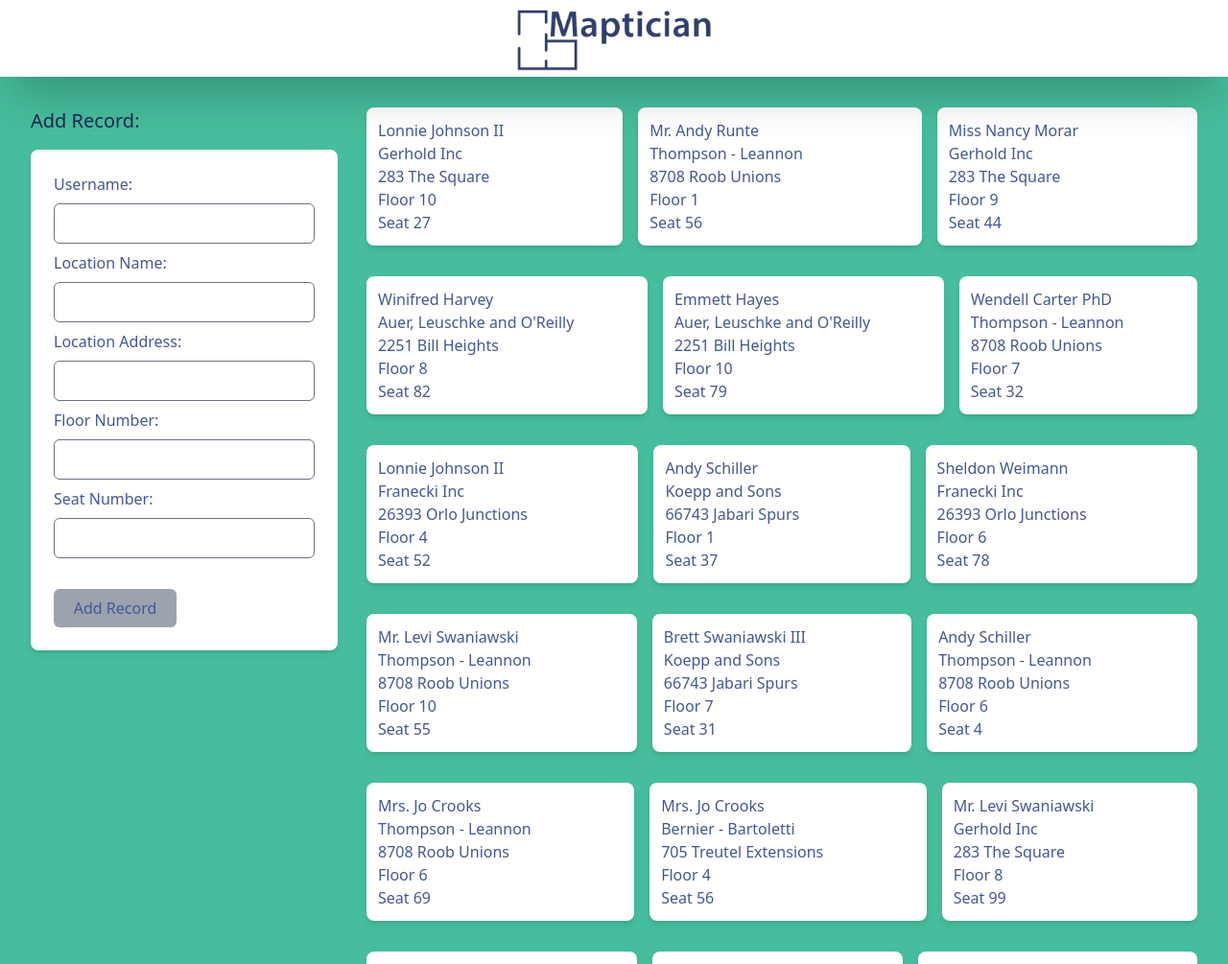
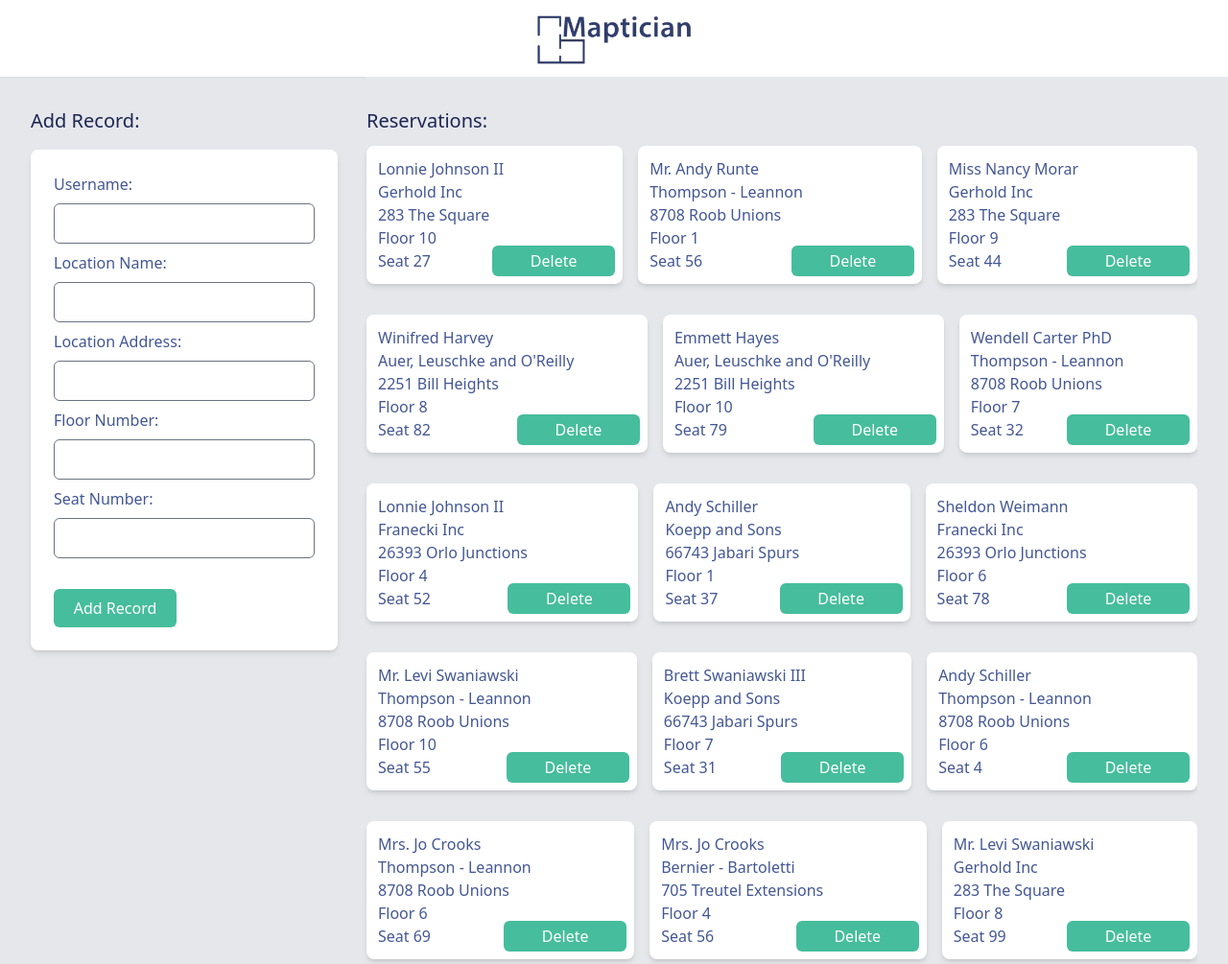
Before and after one commit to scottdavisxx/maptician, a website built with Vite: page index.html in a window 1280 px wide. Shown: the top 1005 px of the page at 96% size. Built offline with nearby package versions, Linux system fonts and the light colour scheme.

Commit message:
add delete button, clean up styles

```diff
--- a/index.html
+++ b/index.html
@@ -8,20 +8,20 @@
     <link rel="stylesheet" href="./src/main.css" />
     <script type="module" src="./main.js"></script>
  </head>
-  <body class="">
-    <nav class="fixed top-0 z-10 w-full flex items-center text-center justify-center shadow-2xl bg-white">
-      <img src="./public/maptician.webp" alt="Maptician" class="h-20 " />
+  <body class="bg-gray-200">
+    <nav class="fixed top-0 z-10 w-full flex items-center text-center justify-center shadow-sm bg-white">
+      <img src="./public/maptician.webp" alt="Maptician" class="h-20 py-2" />
       <h1 class="text-hidden">Maptician</h1>
     </nav>
     <!-- Remove some classes from this div before submitting -->
     <div
       id="app"
-      class="flex flex-col items-center justify-center pt-28 w-screen px-8 gap-4 bg-accent"
+      class="flex flex-col items-center justify-center pt-28 w-screen px-8 gap-4"
     >
       <div class="w-full relative">
-        <div class="sm:w-80 sm:fixed">
+        <div class="sm:w-80 sm:fixed z-10">
           <h3 class="text-xl text-primary">Add Record:</h3>
-        <div class="bg-white shadow-md p-6 my-4 rounded-lg w-full ">
+        <div class="bg-white shadow-md p-6 my-4 rounded-lg w-full">
           <form class="flex flex-col gap-2 text-secondary">
             <label for="name">Username:</label>
             <input type="text" id="name" class="rounded-md" />
@@ -33,7 +33,7 @@
             <input type="number" id="floor-name" class="rounded-md" />
             <label for="seat-number">Seat Number:</label>
             <input type="number" id="seat-number" class="rounded-md" />
-            <button class="bg-gray-400 w-32 py-2 px-1 rounded-md mt-6">
+            <button class="bg-accent text-white w-32 py-2 px-1 rounded-md mt-6 hover:bg-secondary">
               Add Record
             </button>
           </form>
@@ -42,9 +42,12 @@
       <!-- Container for all Attendees -->
       <div
         id="data-container"
-        class="flex flex-wrap relative gap-4 justify-between overflow-x-auto overflow-y-auto text-secondary
+        class="flex flex-wrap relative gap-4 justify-between overflow-x-auto overflow-y-auto text-secondary top-10
           sm:pl-[350px]"
-      ></div>
+      >
+        <p class="w-full top-28 z-10 text-xl text-primary bg-gray-200
+          sm:fixed sm:top-20 sm:pt-8">Reservations:</p>
+      </div>
       </div>
     </div>
   </body>
--- a/src/fetchData.js
+++ b/src/fetchData.js
@@ -1,32 +1,26 @@
 export function fetchData() {
-  const container = document.getElementById("data-container");
+  const container = document.getElementById('data-container');
 
-  fetch("attendanceData.json")
+  fetch('attendanceData.json')
     .then((response) => response.json())
     .then((data) => {
       data.forEach((entry) => {
         console.log(entry);
-        const entryElement = document.createElement("div");
-        entryElement.classList.add(
-          "bg-white",
-          "rounded-lg",
-          "p-3",
-          "mb-4",
-          "max-w-[400px]",
-          "min-w-60",
-          "grow",
-          "shadow-md"
-        );
+        const entryElement = document.createElement('div');
+        entryElement.classList.add('bg-white', 'rounded-lg', 'p-3', 'mb-4', 'max-w-[400px]', 'min-w-60', 'grow', 'shadow-md', 'relative');
         entryElement.innerHTML = `
           <p class="font-medium">${entry.userName}</p>
           <p>${entry.locationName}</p>
           <p>${entry.locationAddress}</p>
           <p>${entry.floorName}</p>
-          <p>${entry.seatName}</p>
+            <p>${entry.seatName}</p>
+            <button class="bg-accent w-32 py-1 rounded-md mt-6 text-white absolute bottom-2 right-2 hover:bg-secondary transition-all ease-in-out duration-200">
+              Delete
+            </button>
         `;
 
         container.appendChild(entryElement);
       });
     })
-    .catch((error) => console.error("Failed to load JSON data: :", error));
+    .catch((error) => console.error('Failed to load JSON data: :', error));
 }
```
